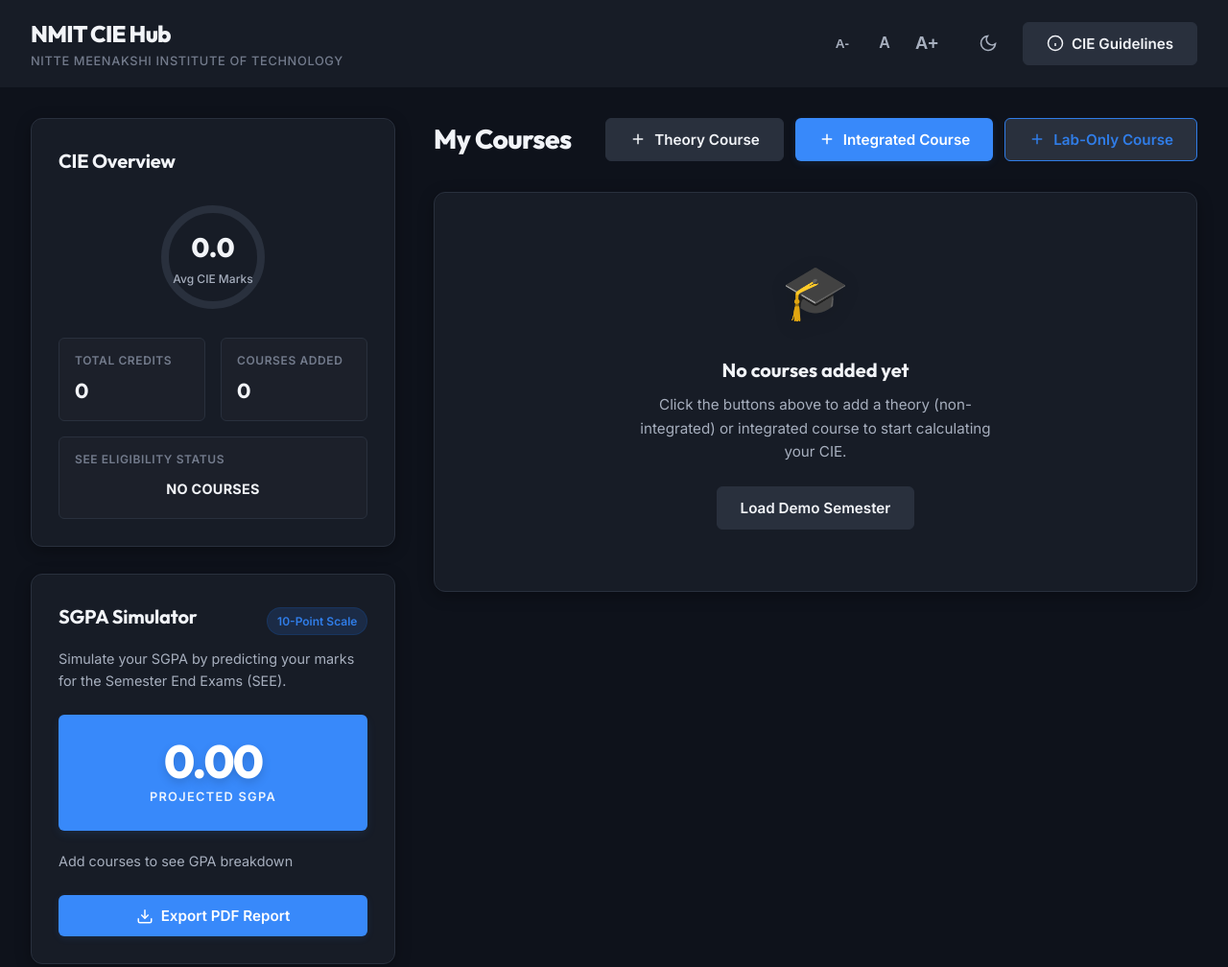
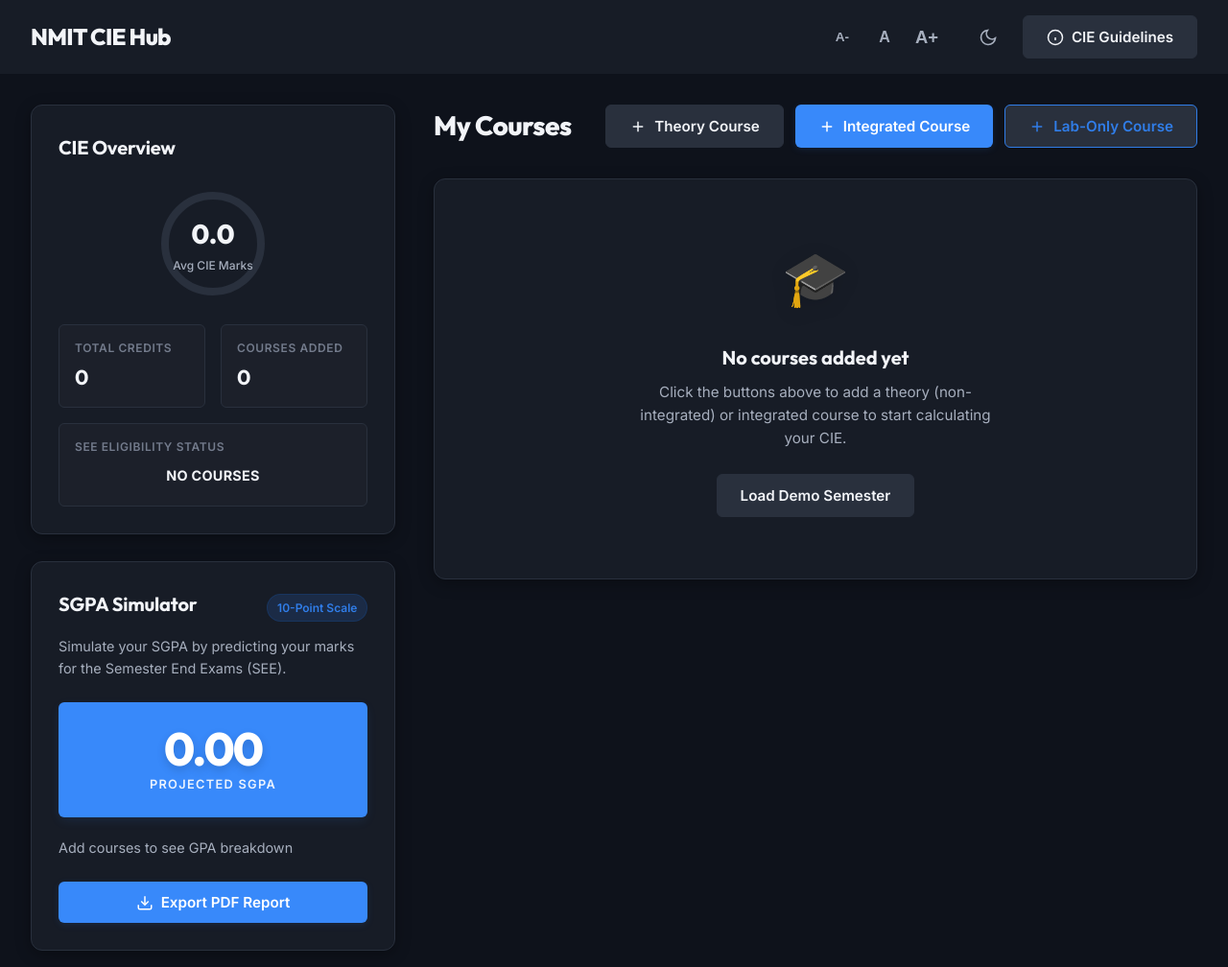
Before and after one commit to Parikshith-Rai/CIE-Calculator, a plain HTML site: page index.html in a window 1280 px wide. Shown: the top 1008 px of the page at 96% size. Drawn offline with Linux system fonts and the light colour scheme; no server answers.

Commit message:
Removed college name

```diff
--- a/index.html
+++ b/index.html
@@ -22,7 +22,6 @@
       <div class="branding">
         <div class="brand-text">
           <h1 class="main-title">NMIT CIE Hub</h1>
-          <p class="subtitle">Nitte Meenakshi Institute of Technology</p>
         </div>
       </div>
 
```
